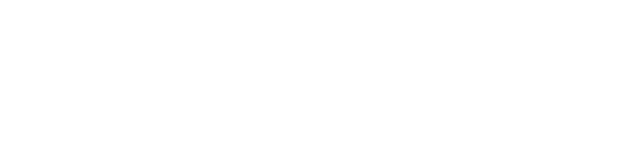
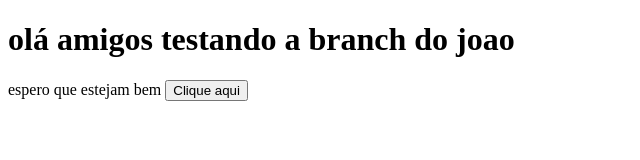
Before and after one commit to gabicunha7/teste, a plain HTML site: page index.html in a window 1280 px wide. Shown: the whole page, without its empty margins (0-640 px from the left). Drawn offline with Linux system fonts and the light colour scheme.

Commit message:
commitando o teste aqui guys

```diff
--- a/index.html
+++ b/index.html
@@ -7,5 +7,22 @@
 </head>
 <body>
 
+
+    <div id="gato">
+        <h1> olá amigos testando a branch do joao </h1>
+        <span> espero que estejam bem </span>
+        <button onclick="aparecer()">Clique aqui</button>
+        <div id="img"></div>
+    </div>
+
+
+
 </body>
+<script>
+
+    function aparecer(){
+        img.innerHTML+=`<img src="imgs/goku.jpeg" width="80px">`
+    }
+
+</script>
 </html>
```
Also changed, not shown: imgs/goku.jpeg (added).
